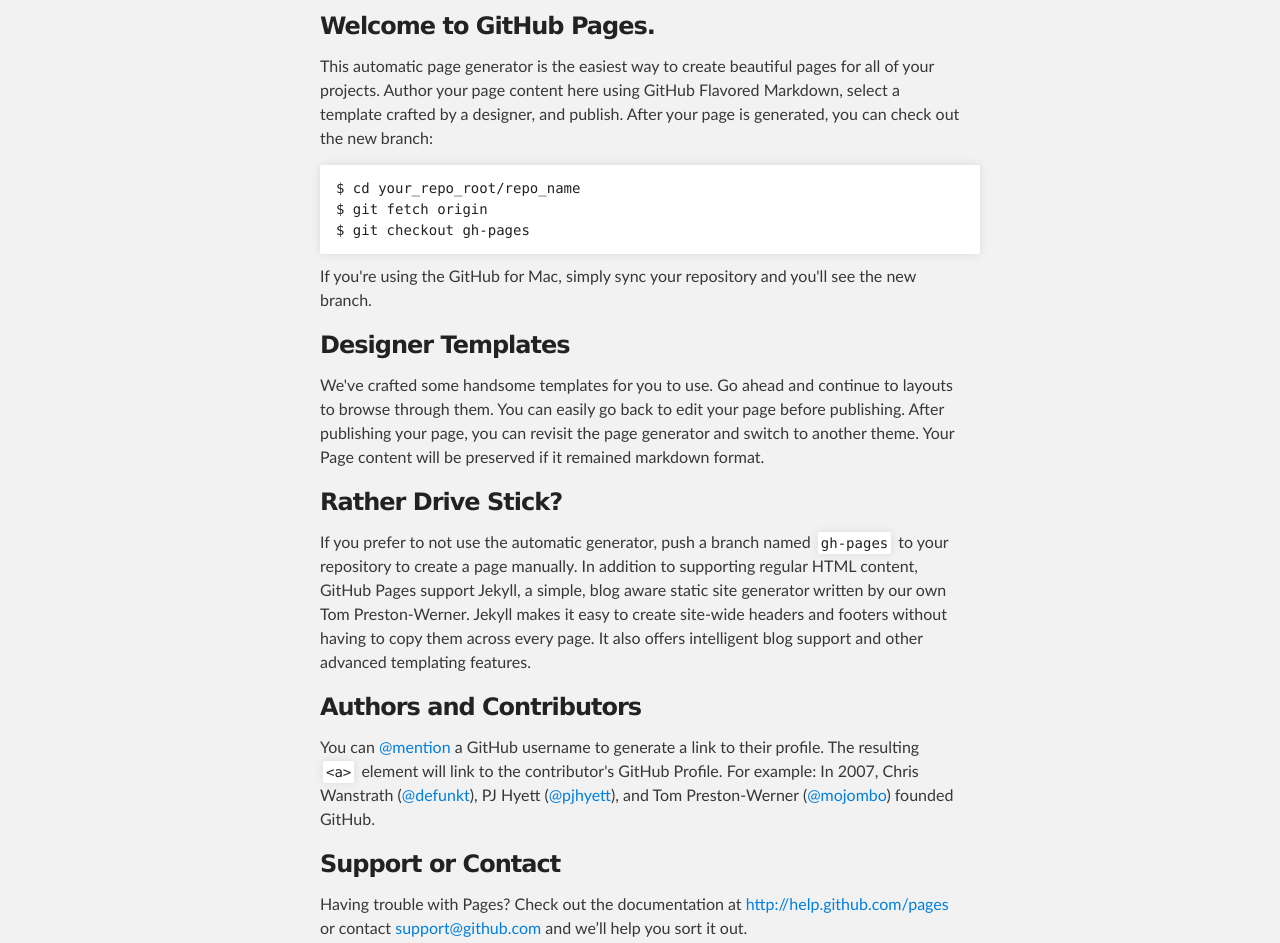
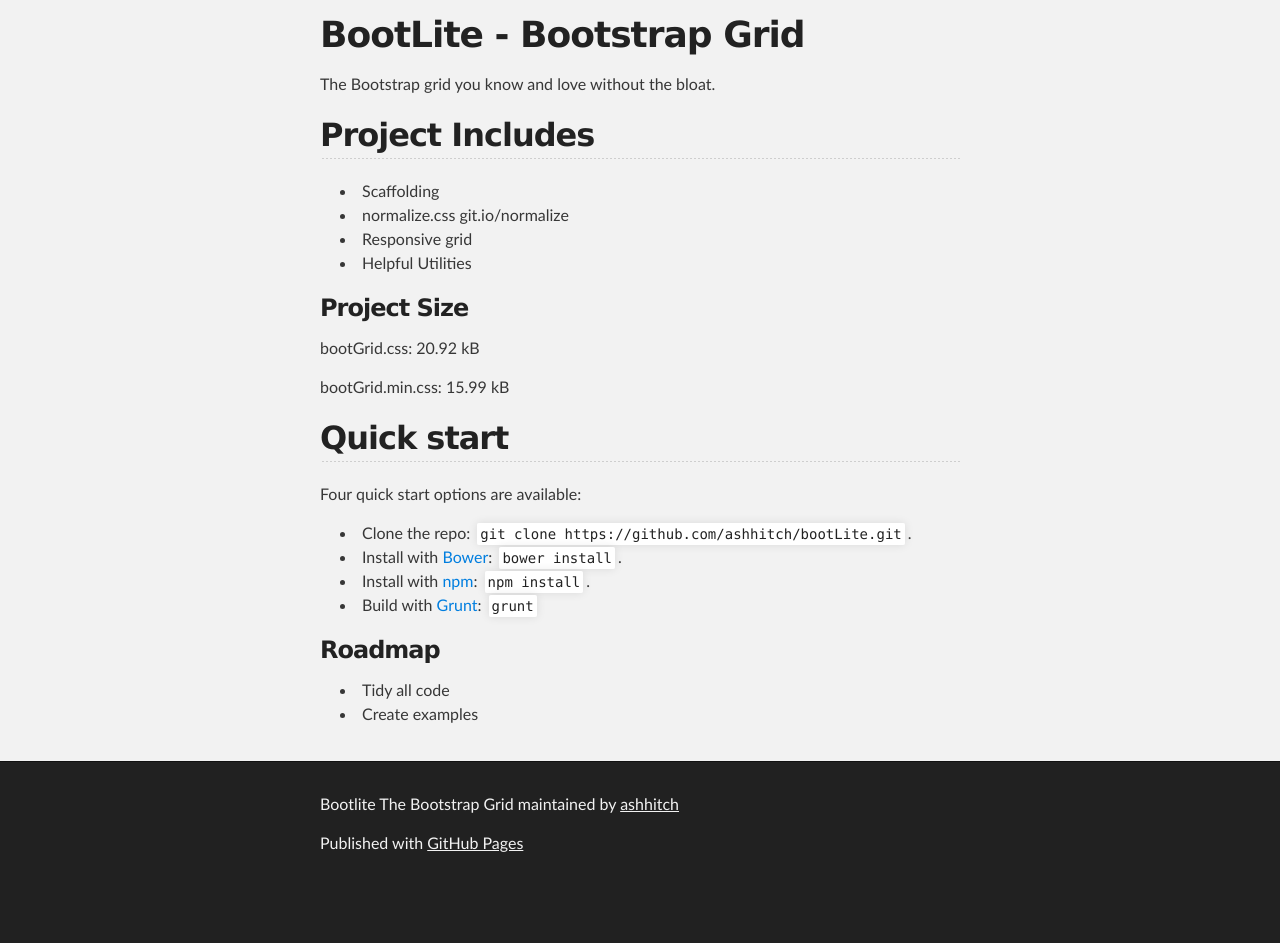
Before and after one commit to ashhitch/bootLite, a plain HTML site: page index.html in a window 1280 px wide. Shown: the part 252-1195 px from the top of the page. After the commit the page ends 1142 px from the top, so only its background shows below. Drawn offline with Linux system fonts and the light colour scheme.

```diff
--- a/index.html
+++ b/index.html
@@ -31,37 +31,48 @@
     <!-- MAIN CONTENT -->
     <div id="main_content_wrap" class="outer">
       <section id="main_content" class="inner">
-        <h3>
-<a name="welcome-to-github-pages" class="anchor" href="#welcome-to-github-pages"><span class="octicon octicon-link"></span></a>Welcome to GitHub Pages.</h3>
+        <h1>
+<a name="bootlite---bootstrap-grid" class="anchor" href="#bootlite---bootstrap-grid"><span class="octicon octicon-link"></span></a>BootLite - Bootstrap Grid</h1>
 
-<p>This automatic page generator is the easiest way to create beautiful pages for all of your projects. Author your page content here using GitHub Flavored Markdown, select a template crafted by a designer, and publish. After your page is generated, you can check out the new branch:</p>
+<p>The Bootstrap grid you know and love without the bloat. </p>
 
-<pre><code>$ cd your_repo_root/repo_name
-$ git fetch origin
-$ git checkout gh-pages
-</code></pre>
+<h2>
+<a name="project-includes" class="anchor" href="#project-includes"><span class="octicon octicon-link"></span></a>Project Includes</h2>
 
-<p>If you're using the GitHub for Mac, simply sync your repository and you'll see the new branch.</p>
+<ul>
+<li>Scaffolding</li>
+<li>normalize.css git.io/normalize</li>
+<li>Responsive grid</li>
+<li>Helpful Utilities</li>
+</ul>
 
 <h3>
-<a name="designer-templates" class="anchor" href="#designer-templates"><span class="octicon octicon-link"></span></a>Designer Templates</h3>
+<a name="project-size" class="anchor" href="#project-size"><span class="octicon octicon-link"></span></a>Project Size</h3>
 
-<p>We've crafted some handsome templates for you to use. Go ahead and continue to layouts to browse through them. You can easily go back to edit your page before publishing. After publishing your page, you can revisit the page generator and switch to another theme. Your Page content will be preserved if it remained markdown format.</p>
+<p>bootGrid.css: 20.92 kB</p>
+
+<p>bootGrid.min.css: 15.99 kB</p>
+
+<h2>
+<a name="quick-start" class="anchor" href="#quick-start"><span class="octicon octicon-link"></span></a>Quick start</h2>
+
+<p>Four quick start options are available:</p>
+
+<ul>
+<li>Clone the repo: <code>git clone https://github.com/ashhitch/bootLite.git</code>.</li>
+<li>Install with <a href="http://bower.io">Bower</a>: <code>bower install</code>.</li>
+<li>Install with <a href="https://www.npmjs.org">npm</a>: <code>npm install</code>.</li>
+<li>Build with <a href="http://gruntjs.com/">Grunt</a>: <code>grunt</code>
+</li>
+</ul>
 
 <h3>
-<a name="rather-drive-stick" class="anchor" href="#rather-drive-stick"><span class="octicon octicon-link"></span></a>Rather Drive Stick?</h3>
+<a name="roadmap" class="anchor" href="#roadmap"><span class="octicon octicon-link"></span></a>Roadmap</h3>
 
-<p>If you prefer to not use the automatic generator, push a branch named <code>gh-pages</code> to your repository to create a page manually. In addition to supporting regular HTML content, GitHub Pages support Jekyll, a simple, blog aware static site generator written by our own Tom Preston-Werner. Jekyll makes it easy to create site-wide headers and footers without having to copy them across every page. It also offers intelligent blog support and other advanced templating features.</p>
-
-<h3>
-<a name="authors-and-contributors" class="anchor" href="#authors-and-contributors"><span class="octicon octicon-link"></span></a>Authors and Contributors</h3>
-
-<p>You can <a href="https://github.com/blog/821" class="user-mention">@mention</a> a GitHub username to generate a link to their profile. The resulting <code>&lt;a&gt;</code> element will link to the contributor's GitHub Profile. For example: In 2007, Chris Wanstrath (<a href="https://github.com/defunkt" class="user-mention">@defunkt</a>), PJ Hyett (<a href="https://github.com/pjhyett" class="user-mention">@pjhyett</a>), and Tom Preston-Werner (<a href="https://github.com/mojombo" class="user-mention">@mojombo</a>) founded GitHub.</p>
-
-<h3>
-<a name="support-or-contact" class="anchor" href="#support-or-contact"><span class="octicon octicon-link"></span></a>Support or Contact</h3>
-
-<p>Having trouble with Pages? Check out the documentation at <a href="http://help.github.com/pages">http://help.github.com/pages</a> or contact <a href="mailto:support@github.com">support@github.com</a> and we’ll help you sort it out.</p>
+<ul>
+<li>Tidy all code</li>
+<li>Create examples</li>
+</ul>
       </section>
     </div>
 
```
Also changed, not shown: params.json (+1 -1 lines).
